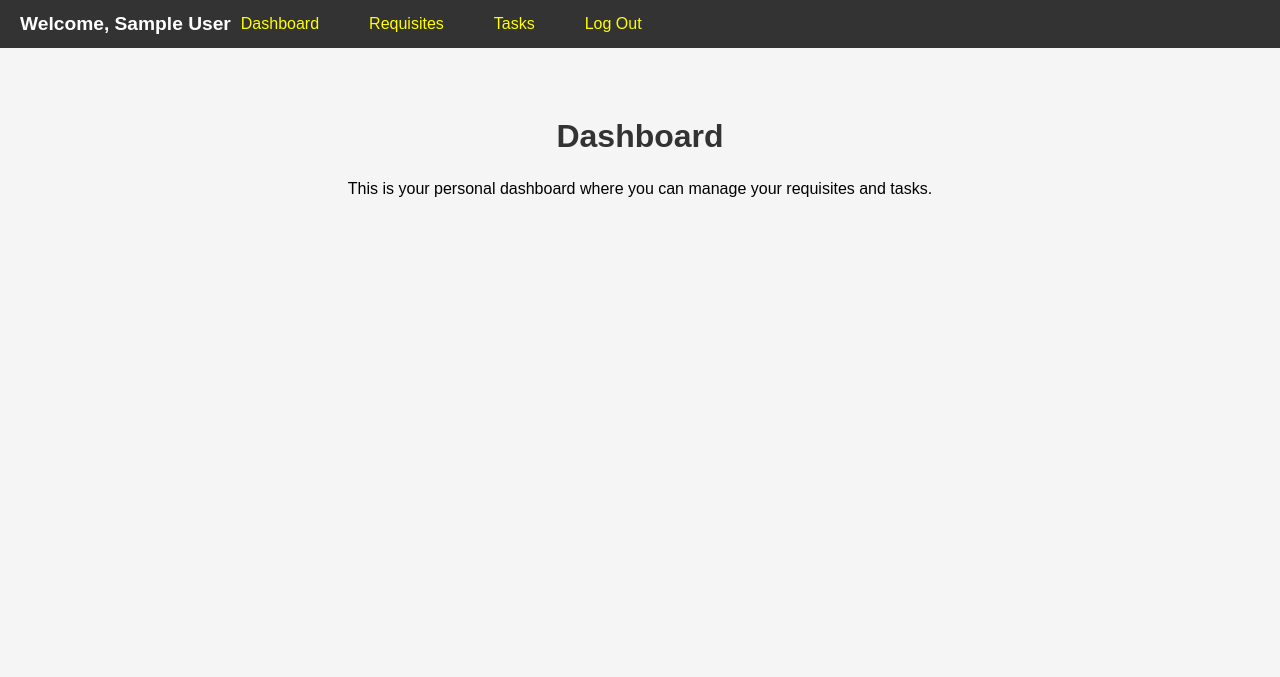
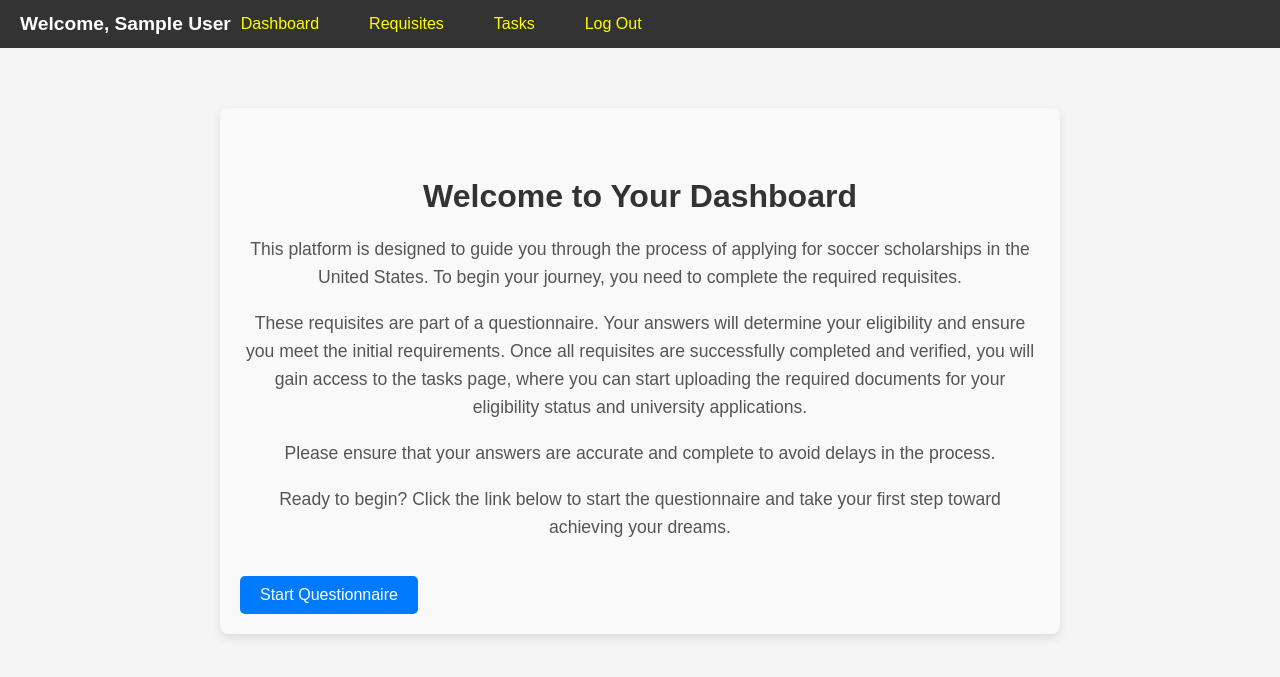
Before and after one commit to marcossgerman10/finalProjectMarcos, a Django app: page /dashboard/ in a window 1280 px wide. Shown: the top 677 px of the page. Run offline with Django 5.2, Linux system fonts and the light colour scheme; the visitor is signed in with stand-in values (Sample User, id 1).

Commit message:
add questionnaire

```diff
--- a/soccer_recruitment/players/static/css/styles.css
+++ b/soccer_recruitment/players/static/css/styles.css
@@ -188,3 +188,49 @@ header nav {
         gap: 10px;
     }
 }
+
+/* Dashboard Main Content Styling */
+.dashboard-content {
+    max-width: 800px;
+    margin: 40px auto;
+    padding: 20px;
+    background-color: #f9f9f9;
+    border-radius: 8px;
+    box-shadow: 0 4px 10px rgba(0, 0, 0, 0.1);
+}
+
+.info-block {
+    text-align: left;
+}
+
+.info-block h1 {
+    font-size: 2rem;
+    margin-bottom: 20px;
+    color: #333;
+}
+
+.info-block p {
+    font-size: 1.1rem;
+    margin-bottom: 15px;
+    line-height: 1.6;
+    color: #555;
+}
+
+/* Button Styling for "Start Questionnaire" */
+.start-questionnaire-btn {
+    display: inline-block;
+    margin-top: 20px;
+    padding: 10px 20px;
+    font-size: 1rem;
+    text-align: center;
+    text-decoration: none;
+    color: white;
+    background-color: #007BFF; /* Blue button */
+    border-radius: 5px;
+    transition: background-color 0.3s ease, transform 0.2s ease;
+}
+
+.start-questionnaire-btn:hover {
+    background-color: #0056b3;
+    transform: translateY(-2px); /* Slight lift effect on hover */
+}
--- a/soccer_recruitment/players/templates/dashboard.html
+++ b/soccer_recruitment/players/templates/dashboard.html
@@ -3,6 +3,28 @@
 {% block title %}Dashboard{% endblock %}
 
 {% block content %}
-    <h1>Dashboard</h1>
-    <p>This is your personal dashboard where you can manage your requisites and tasks.</p>
+    <header>
+    </header>
+
+    <main class="dashboard-content">
+        <section class="info-block">
+            <h1>Welcome to Your Dashboard</h1>
+            <p>
+                This platform is designed to guide you through the process of applying for soccer scholarships in the United States.
+                To begin your journey, you need to complete the required requisites.
+            </p>
+            <p>
+                These requisites are part of a questionnaire. Your answers will determine your eligibility and ensure you meet the initial requirements.
+                Once all requisites are successfully completed and verified, you will gain access to the tasks page, where you can start uploading the required documents
+                for your eligibility status and university applications.
+            </p>
+            <p>
+                Please ensure that your answers are accurate and complete to avoid delays in the process.
+            </p>
+            <p>
+                Ready to begin? Click the link below to start the questionnaire and take your first step toward achieving your dreams.
+            </p>
+            <a href="{% url 'requisites' %}" class="start-questionnaire-btn">Start Questionnaire</a>
+        </section>
+    </main>
 {% endblock %}
--- a/soccer_recruitment/players/views.py
+++ b/soccer_recruitment/players/views.py
@@ -1,24 +1,28 @@
 from django.contrib.auth.decorators import login_required
-from django.contrib.auth import logout
+from django.contrib.auth import logout, authenticate, login
 from django.shortcuts import render, redirect
-from django.contrib.auth import authenticate, login
+from django.contrib import messages
 from django.contrib.auth.models import User
-from django.contrib import messages
-from .forms import RegistrationForm, SignInForm
+from .forms import RegistrationForm, SignInForm, PlayerForm
+from .models import Player  # Ensure Player model is created
 
 
+# Home Page View
 def home(request):
     return render(request, 'home.html')
 
 
+# Soccer Scholarships Page View
 def soccer_scholarships(request):
     return render(request, 'soccer_scholarships.html')
 
 
+# About Us Page View
 def about_us(request):
     return render(request, 'about_us.html')
 
 
+# Register Page View
 def register(request):
     if request.method == 'POST':
         form = RegistrationForm(request.POST)
@@ -51,6 +55,7 @@ def register(request):
     return render(request, 'register.html', {'form': form})
 
 
+# Sign In Page View
 def signin(request):
     if request.method == 'POST':
         form = SignInForm(request.POST)
@@ -77,23 +82,41 @@ def signin(request):
 
     return render(request, 'signin.html', {'form': form})
 
-# Dashboard view
+
+# Dashboard View (Protected by login_required)
 @login_required
 def dashboard(request):
     return render(request, 'dashboard.html', {'user': request.user})
 
 
-# Logout view
+# Logout View
 def logout_view(request):
     logout(request)
     messages.success(request, "You have successfully logged out.")
     return redirect('home')  # Redirect to the home page after logout
 
+
+# Requisites View (Protected by login_required)
 @login_required
 def requisites(request):
-    return render(request, 'requisites.html')
+    if request.method == 'POST':
+        form = PlayerForm(request.POST)
+        if form.is_valid():
+            player = form.save(commit=False)
+            player.user = request.user  # Associate player with logged-in user
+            player.save()
+            messages.success(request, "Your requisites have been saved successfully.")
+            return redirect('tasks')  # Redirect to the tasks page after requisites are filled
+        else:
+            messages.error(request, "Please complete all the required fields.")
+            return render(request, 'requisites.html', {'form': form})
+
+    else:
+        form = PlayerForm()  # Empty form for GET request
+    return render(request, 'requisites.html', {'form': form})
 
 
+# Tasks Page View (Protected by login_required)
 @login_required
 def tasks(request):
     return render(request, 'tasks.html')
```
Also changed, not shown: soccer_recruitment/players/forms.py (+32 -1 lines), soccer_recruitment/players/models.py (+23 -1 lines), soccer_recruitment/players/templates/requisites.html (+10 -3 lines).
